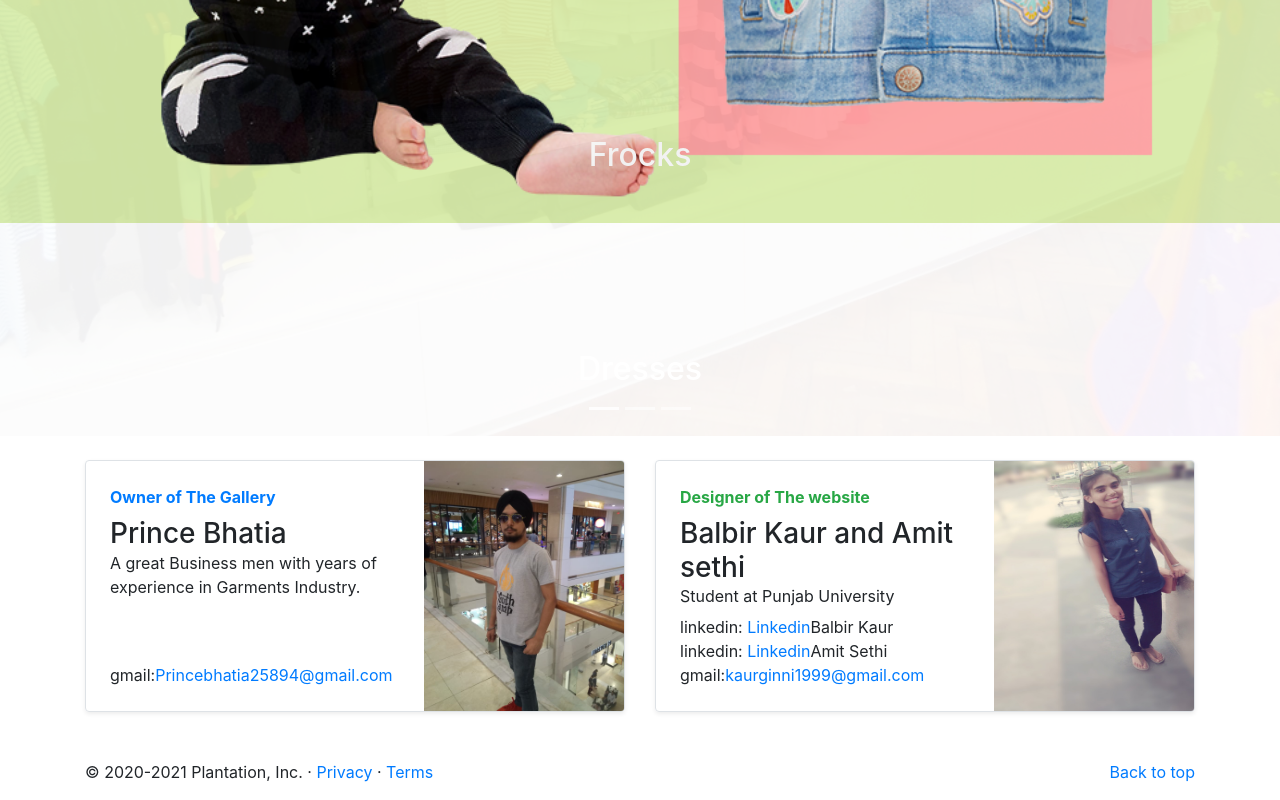
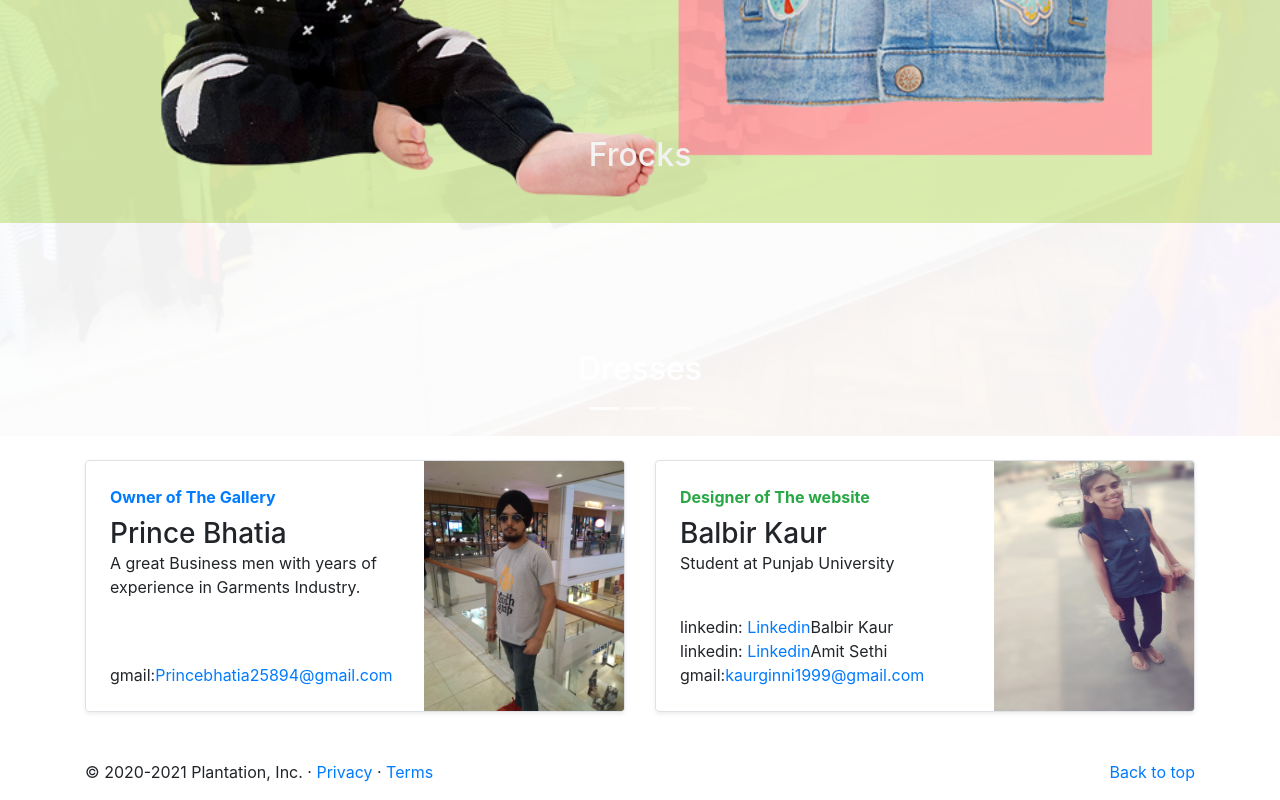
Before and after one commit to balbir450/kidsfashion, a plain HTML site: page about.html in a window 1280 px wide. Shown: the part 580-1380 px from the top of the page. Drawn offline with nearby package versions, Linux system fonts and the light colour scheme.

Commit message:
Update about.html

```diff
--- a/about.html
+++ b/about.html
@@ -156,7 +156,7 @@
           <div class="row no-gutters border rounded overflow-hidden flex-md-row mb-4 shadow-sm h-md-250 position-relative">
             <div class="col p-4 d-flex flex-column position-static">
               <strong class="d-inline-block mb-2 text-success">Designer of The website</strong>
-              <h3 class="mb-0">Balbir Kaur and Amit sethi </h3>
+              <h3 class="mb-0">Balbir Kaur </h3>
               <p class="mb-auto"> Student at Punjab University</p>
               <p class="mb-0"> linkedin: <a href="https://www.linkedin.com/in/balbir-kaur-48a41b185" target="_blank" class="href"> Linkedin</a>Balbir Kaur </p>
                 <p class="mb-0"> linkedin: <a href="https://www.linkedin.com/in/amit-sethi-9778381a0" target="_blank" class="href"> Linkedin</a>Amit Sethi </p>
```
